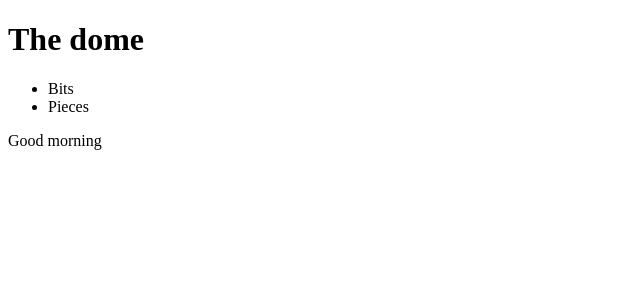
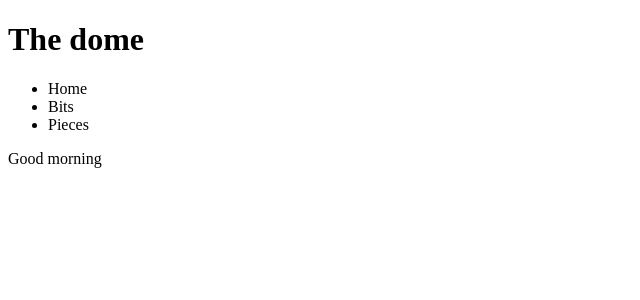
Before and after one commit to hadeellafi/Zink, an Angular app: page / in a window 1280 px wide. Shown: the top 300 px of the page, without its empty margins (0-640 px from the left). Built offline with nearby package versions, Linux system fonts and the light colour scheme.

Commit message:
fisrtDAY

```diff
--- a/angular.json
+++ b/angular.json
@@ -2,7 +2,8 @@
   "$schema": "./node_modules/@angular/cli/lib/config/schema.json",
   "version": 1,
   "cli": {
-    "packageManager": "npm"
+    "packageManager": "npm",
+    "analytics": "938f7c2f-3c1e-42e1-a7cb-6b8721a5dc49"
   },
   "newProjectRoot": "projects",
   "projects": {
--- a/src/app/app.component.html
+++ b/src/app/app.component.html
@@ -5,20 +5,22 @@
     <h1>The dome</h1>
 
     <!--  TASK:01: add style for navigation to make them appear on the same line -->
-    <nav>
+    <nav >
       <ul>
         <!-- TASK:01: link to /bits and /pieces-->
-        <li><a>Bits</a></li>
-        <li><a>Pieces</a></li>
+        <li><a routerLink="/">Home</a></li>
+        <li ><a routerLink="/bits" >Bits</a></li>
+        <li><a routerLink="/pieces">Pieces</a></li>
       </ul>
     </nav>
 
     <!-- TASK:01 add a message here, if time is < 12:00 show Good morning, else show Good afternoon. Make it green with first message, red with second message-->
     <div>Good morning</div>
+    <!-- <p>{{ time | date:'shortTime' }}</p> -->
+
 
   </div>
 </main>
 
 
-
-<router-outlet />
+<router-outlet/>
--- a/src/app/app.component.ts
+++ b/src/app/app.component.ts
@@ -1,5 +1,8 @@
-import { Component } from '@angular/core';
+import { Time } from '@angular/common';
+import { Component, OnInit } from '@angular/core';
 import { RouterOutlet } from '@angular/router';
+import { DatePipe } from '@angular/common';
+
 
 @Component({
   selector: 'app-root',
@@ -7,6 +10,11 @@ import { RouterOutlet } from '@angular/router';
   imports: [RouterOutlet],
   templateUrl: './app.component.html'
 })
-export class AppComponent {
+export class AppComponent implements OnInit {
+  time!: number;
+
+  ngOnInit(): void {
+    this.time = Date.now();
+  }
 
 }
--- a/src/app/app.routes.ts
+++ b/src/app/app.routes.ts
@@ -1,7 +1,14 @@
 import { Routes, provideRouter } from '@angular/router';
+import { AppComponent } from './app.component';
+import { BitListComponent } from './components/bit/list.component';
 
 // TASK:01: add routes for bits and pieces. Each route refers to a list component that lists dummy data
 // lazy load the routes
-const routes: Routes = [];
+const routes: Routes = [
+    // { path: '/', component: AppComponent },
+    { path: 'bits', component: BitListComponent },
+    { path: 'pieces', component: AppComponent },
+
+];
 
 export const AppRoutingProvider = [provideRouter(routes)];
--- /dev/null
+++ b/src/app/components/bit/list.component.html
@@ -0,0 +1 @@
+<p>bit list works!</p>
```
Also changed, not shown: src/app/components/bit/list.component.ts (added, +11 -0 lines).
